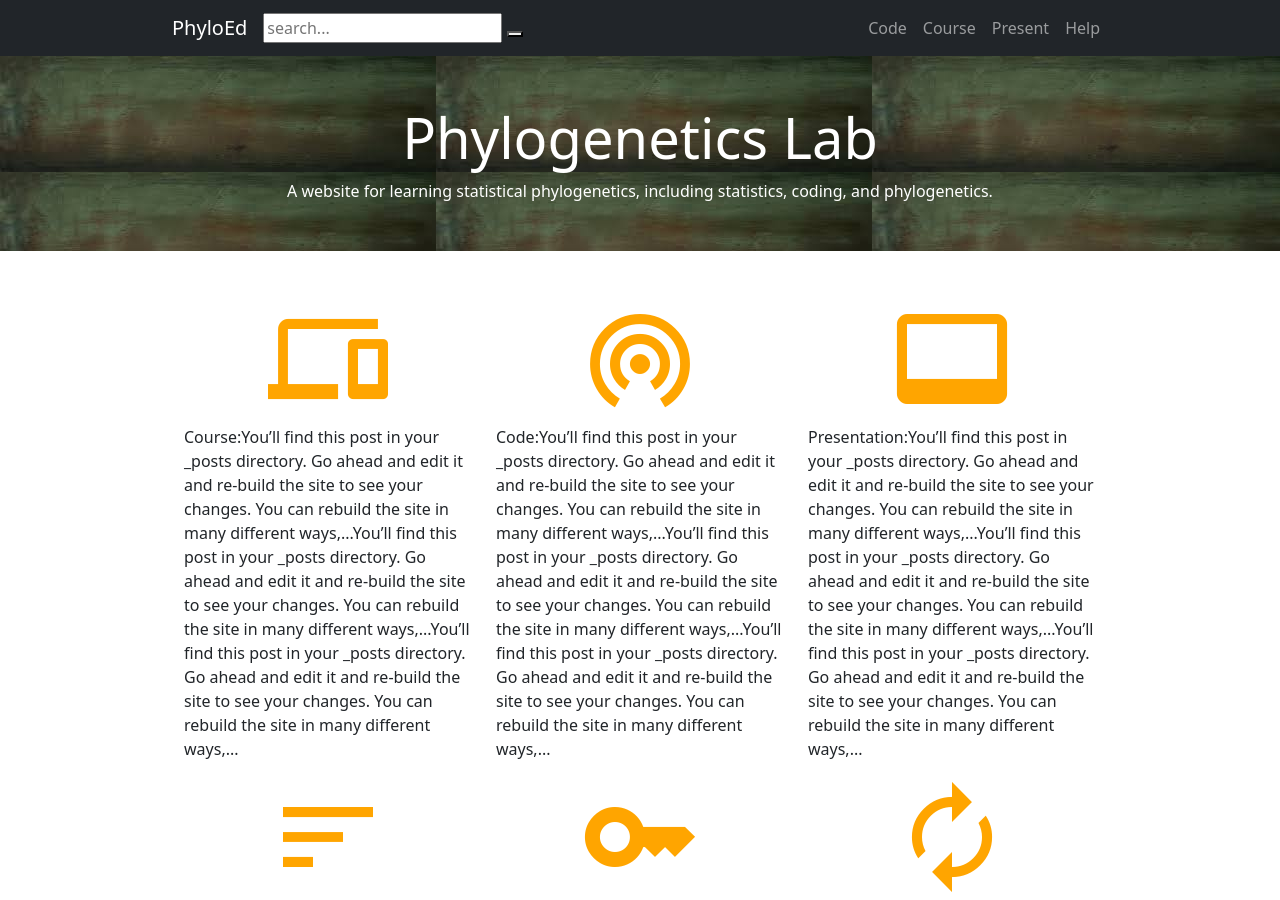
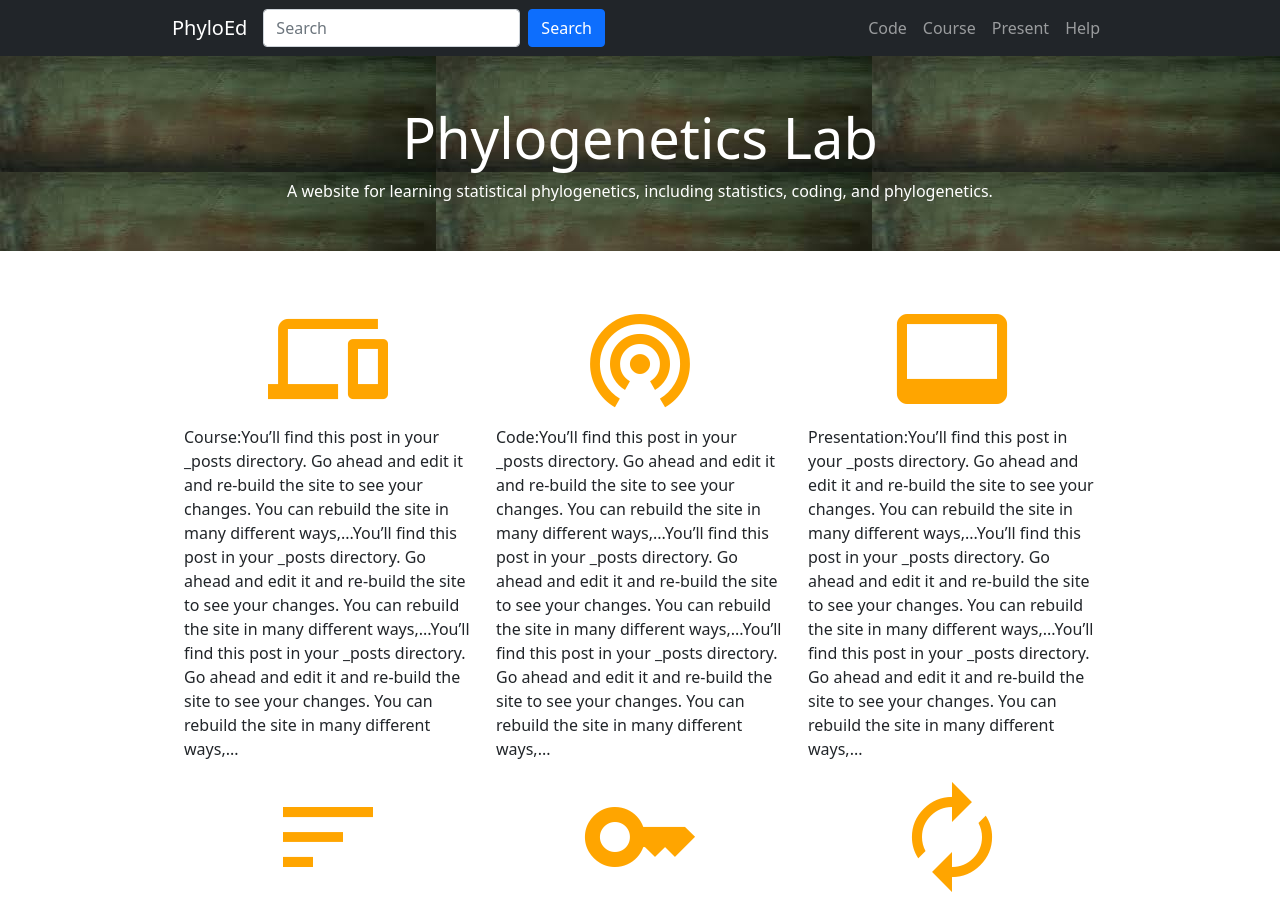
Before and after one commit to lliu1871/PhyEd, a Jekyll site: the page built from index.markdown, in a window 1280 px wide and 900 px high. Built offline with Jekyll 4.4.1, drawn with Linux system fonts in a browser that asks for light colours.

Commit message:
Update header.html

```diff
--- a/_includes/header.html
+++ b/_includes/header.html
@@ -11,12 +11,10 @@
         <span class="navbar-toggler-icon"></span>
       </button>
 
-      <div class="search">
-          <input type="text" class="searchTerm" placeholder="search...">
-          <button type="submit" class="searchButton">
-            <i class="call made"></i>
-         </button>
-       </div>
+      <form class="d-flex">
+        <input class="form-control me-2" type="text" placeholder="Search">
+        <button class="btn btn-primary" type="button">Search</button>
+      </form>
 
       <div class="collapse navbar-collapse" id="navbarSupportedContent">
         <ul class="navbar-nav ms-auto mb-2 mb-lg-0">
```
